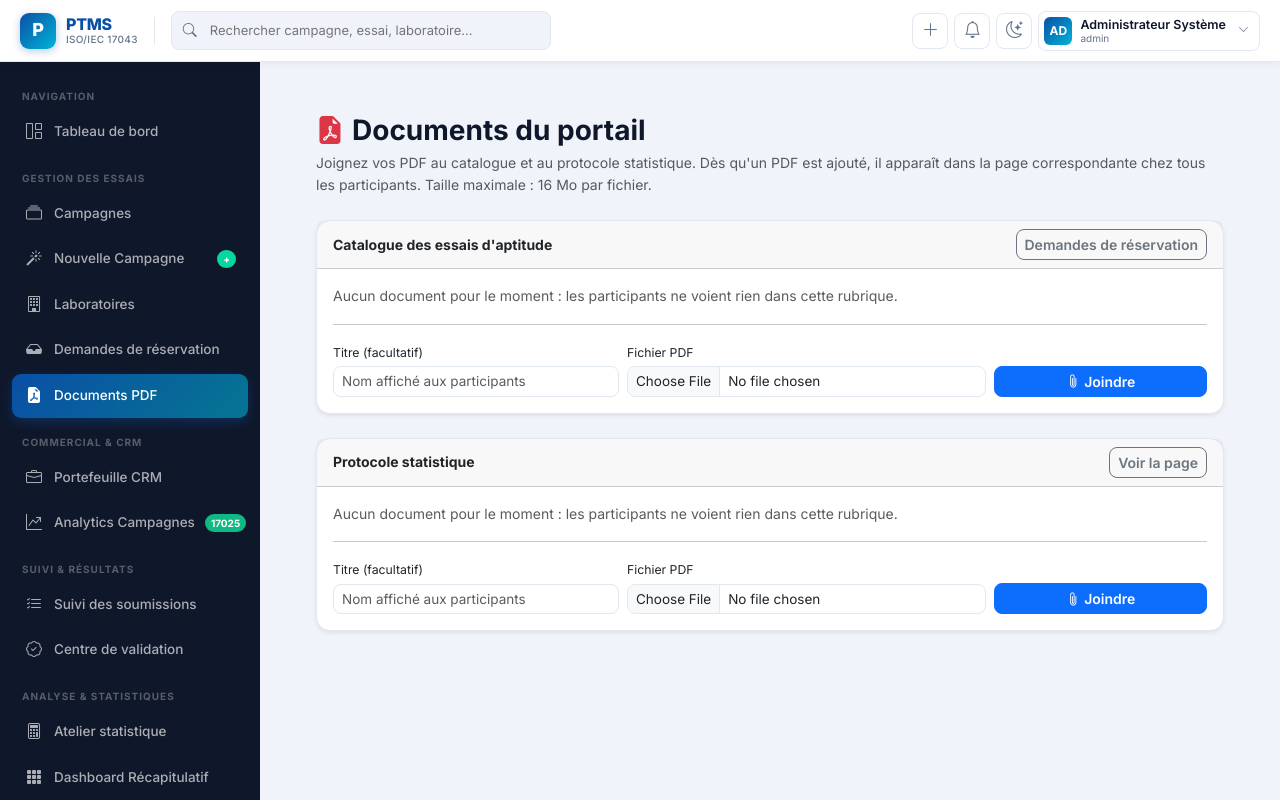
After one commit to RHO-ship-it/ptms-app, a Flask app: page /catalogue/documents in a window 1280 px wide. The commit adds this page. Run offline with Flask 3, Linux system fonts and the light colour scheme; a user stored in the database is signed in.

Commit message:
Let admins attach PDFs to catalogue and statistical protocol

```diff
--- a/blueprints/catalogue.py
+++ b/blueprints/catalogue.py
@@ -1,10 +1,15 @@
+import io
+import os
 from datetime import datetime
 
-from flask import Blueprint, render_template, request, flash, redirect, url_for
+from flask import Blueprint, render_template, request, flash, redirect, url_for, send_file
 from flask_login import login_required, current_user
 
 from extensions import db
 from models import Campaign, CampaignLaboratory, ParticipantForm, EnrollmentRequest, User
+from werkzeug.utils import secure_filename
+from sqlalchemy.orm import defer
+from models import PortalDocument
 from utils import notify, notify_role, log_action
 from blueprints.auth import roles_required
 
@@ -12,6 +17,15 @@ catalogue_bp = Blueprint("catalogue", __name__, template_folder="../templates/ca
 
 # Campagnes réservables : en préparation ou en cours (pas clôturées ni archivées).
 OPEN_STATUSES = ("draft", "active")
+
+# Rubriques auxquelles l'équipe peut joindre des PDF.
+DOC_KINDS = {"catalogue": "Catalogue des essais d'aptitude", "protocol": "Protocole statistique"}
+
+
+def _documents(kind):
+    """Documents d'une rubrique, sans charger leur contenu."""
+    return (PortalDocument.query.options(defer(PortalDocument.data))
+            .filter_by(kind=kind).order_by(PortalDocument.uploaded_at.desc()).all())
 
 
 @catalogue_bp.route("/")
@@ -39,7 +53,7 @@ def index():
             state = "open"
         items.append({"campaign": campaign, "state": state, "rejected": bool(req and req.status == "rejected"),
                       "note": req.decision_note if req and req.status == "rejected" else None})
-    return render_template("catalogue/index.html", lab=lab, items=items)
+    return render_template("catalogue/index.html", lab=lab, items=items, documents=_documents("catalogue"))
 
 
 @catalogue_bp.route("/<int:campaign_id>/book", methods=["POST"])
@@ -132,4 +146,70 @@ def decide(req_id, decision):
 @login_required
 def protocol():
     """Protocole statistique : méthodes appliquées par PTMS."""
-    return render_template("catalogue/protocol.html")
+    return render_template("catalogue/protocol.html", documents=_documents("protocol"))
+
+
+# ═════════════════════════════════════════════════════════════════════════════
+#  DOCUMENTS PDF (catalogue et protocole) : joints par l'équipe, lus par tous
+# ═════════════════════════════════════════════════════════════════════════════
+
+@catalogue_bp.route("/documents")
+@login_required
+@roles_required("admin", "chef_technique")
+def documents():
+    """Gestion des PDF du catalogue et du protocole statistique."""
+    sections = [(kind, label, _documents(kind)) for kind, label in DOC_KINDS.items()]
+    return render_template("catalogue/documents.html", sections=sections)
+
+
+@catalogue_bp.route("/documents/upload", methods=["POST"])
+@login_required
+@roles_required("admin", "chef_technique")
+def upload_document():
+    kind = request.form.get("kind")
+    if kind not in DOC_KINDS:
+        flash("Rubrique inconnue.", "danger")
+        return redirect(url_for("catalogue.documents"))
+    file = request.files.get("file")
+    if file is None or not file.filename:
+        flash("Choisissez un fichier PDF à joindre.", "warning")
+        return redirect(url_for("catalogue.documents"))
+    data = file.read()
+    # Extension ET signature : un fichier renommé en .pdf est refusé.
+    if not file.filename.lower().endswith(".pdf") or not data.startswith(b"%PDF-"):
+        flash("Le fichier doit être un PDF valide.", "danger")
+        return redirect(url_for("catalogue.documents"))
+    stem = os.path.splitext(file.filename)[0].strip()
+    title = (request.form.get("title") or "").strip()[:200] or stem[:200] or "Document"
+    safe_name = secure_filename(file.filename) or "document.pdf"
+    doc = PortalDocument(kind=kind, title=title, filename=safe_name, size=len(data),
+                         data=data, uploaded_by=current_user.id)
+    db.session.add(doc)
+    db.session.commit()
+    log_action("create", "PortalDocument", doc.id, f"PDF « {title} » ajouté à : {DOC_KINDS[kind]}")
+    flash(f"« {title} » est maintenant visible par les participants.", "success")
+    return redirect(url_for("catalogue.documents"))
+
+
+@catalogue_bp.route("/documents/<int:doc_id>")
+@login_required
+def document(doc_id):
+    """Ouvre (ou télécharge avec ?download=1) un PDF. Réservé aux utilisateurs connectés."""
+    doc = PortalDocument.query.get_or_404(doc_id)
+    response = send_file(io.BytesIO(doc.data), mimetype="application/pdf",
+                         as_attachment=bool(request.args.get("download")), download_name=doc.filename)
+    response.headers["X-Content-Type-Options"] = "nosniff"
+    return response
+
+
+@catalogue_bp.route("/documents/<int:doc_id>/delete", methods=["POST"])
+@login_required
+@roles_required("admin", "chef_technique")
+def delete_document(doc_id):
+    doc = PortalDocument.query.get_or_404(doc_id)
+    title = doc.title
+    db.session.delete(doc)
+    db.session.commit()
+    log_action("delete", "PortalDocument", doc_id, f"PDF « {title} » retiré")
+    flash(f"« {title} » a été retiré.", "success")
+    return redirect(url_for("catalogue.documents"))
--- a/models.py
+++ b/models.py
@@ -354,3 +354,18 @@ class EnrollmentRequest(db.Model):
 
     campaign = db.relationship("Campaign", backref=db.backref("enrollment_requests", cascade="all, delete-orphan"))
     laboratory = db.relationship("Laboratory", backref=db.backref("enrollment_requests", cascade="all, delete-orphan"))
+
+
+class PortalDocument(db.Model):
+    """PDF joint par l'équipe au catalogue ou au protocole statistique.
+    Le contenu est stocké en base pour survivre aux redéploiements."""
+    __tablename__ = "portal_documents"
+
+    id = db.Column(db.Integer, primary_key=True)
+    kind = db.Column(db.String(20), nullable=False)        # catalogue, protocol
+    title = db.Column(db.String(200), nullable=False)
+    filename = db.Column(db.String(255), nullable=False)
+    size = db.Column(db.Integer, nullable=False, default=0)
+    data = db.Column(db.LargeBinary, nullable=False)
+    uploaded_by = db.Column(db.Integer, db.ForeignKey("users.id"), nullable=True)
+    uploaded_at = db.Column(db.DateTime, default=datetime.utcnow)
--- a/templates/base.html
+++ b/templates/base.html
@@ -911,6 +911,9 @@
             <a href="{{ url_for('catalogue.requests') }}" class="ptms-nav-link {% if request.endpoint == 'catalogue.requests' %}active{% endif %}">
                 <i class="bi bi-inbox-fill"></i> Demandes de réservation
             </a>
+            <a href="{{ url_for('catalogue.documents') }}" class="ptms-nav-link {% if request.endpoint == 'catalogue.documents' %}active{% endif %}">
+                <i class="bi bi-file-earmark-pdf-fill"></i> Documents PDF
+            </a>
             {% endif %}
         </div>
 
--- /dev/null
+++ b/templates/catalogue/documents.html
@@ -0,0 +1,46 @@
+{% extends "base.html" %}
+{% block title %}Documents du portail{% endblock %}
+{% block content %}
+<div class="container-fluid px-4 py-4" style="max-width:980px;">
+  <h3 class="fw-bold mb-1"><i class="bi bi-file-earmark-pdf-fill text-danger me-2"></i>Documents du portail</h3>
+  <p class="text-muted mb-4">Joignez vos PDF au catalogue et au protocole statistique. Dès qu'un PDF est ajouté, il apparaît dans la page correspondante chez tous les participants. Taille maximale : 16 Mo par fichier.</p>
+
+  {% for kind, label, docs in sections %}
+  <div class="card shadow-sm mb-4" style="border-radius:14px;">
+    <div class="card-header fw-bold d-flex justify-content-between align-items-center">
+      <span>{{ label }}</span>
+      <a class="btn btn-sm btn-outline-secondary" href="{{ url_for('catalogue.protocol') if kind == 'protocol' else url_for('catalogue.requests') }}">
+        {% if kind == 'protocol' %}Voir la page{% else %}Demandes de réservation{% endif %}</a>
+    </div>
+    <div class="card-body">
+      {% for d in docs %}
+      <div class="d-flex align-items-center justify-content-between gap-2 py-2 {% if not loop.last %}border-bottom{% endif %}">
+        <div>
+          <div class="fw-semibold">{{ d.title }}</div>
+          <div class="small text-muted">{{ d.filename }} · {{ (d.size / 1024)|round|int }} Ko · {{ d.uploaded_at.strftime('%d/%m/%Y %H:%M') if d.uploaded_at else '—' }}</div>
+        </div>
+        <div class="d-flex gap-2">
+          <a class="btn btn-sm btn-outline-primary" target="_blank" rel="noopener" href="{{ url_for('catalogue.document', doc_id=d.id) }}">Ouvrir</a>
+          <form method="post" action="{{ url_for('catalogue.delete_document', doc_id=d.id) }}" onsubmit="return confirm('Retirer ce document ? Les participants ne le verront plus.');">
+            <button class="btn btn-sm btn-outline-danger" type="submit"><i class="bi bi-trash"></i></button>
+          </form>
+        </div>
+      </div>
+      {% else %}
+      <p class="text-muted mb-3">Aucun document pour le moment : les participants ne voient rien dans cette rubrique.</p>
+      {% endfor %}
+
+      <hr>
+      <form method="post" action="{{ url_for('catalogue.upload_document') }}" enctype="multipart/form-data" class="row g-2 align-items-end">
+        <input type="hidden" name="kind" value="{{ kind }}">
+        <div class="col-12 col-md-4"><label class="form-label small mb-1">Titre (facultatif)</label>
+          <input type="text" name="title" maxlength="200" class="form-control form-control-sm" placeholder="Nom affiché aux participants"></div>
+        <div class="col-12 col-md-5"><label class="form-label small mb-1">Fichier PDF</label>
+          <input type="file" name="file" accept="application/pdf,.pdf" class="form-control form-control-sm" required></div>
+        <div class="col-12 col-md-3"><button class="btn btn-primary btn-sm w-100" type="submit"><i class="bi bi-paperclip me-1"></i>Joindre</button></div>
+      </form>
+    </div>
+  </div>
+  {% endfor %}
+</div>
+{% endblock %}
--- a/templates/catalogue/index.html
+++ b/templates/catalogue/index.html
@@ -5,6 +5,8 @@
   <h3 class="fw-bold mb-1"><i class="bi bi-journal-bookmark-fill text-primary me-2"></i>Catalogue des essais d'aptitude</h3>
   <p class="text-muted mb-4">Réservez votre participation aux campagnes ouvertes.
     {% if lab %}Laboratoire <strong>{{ lab.code }}</strong>.{% endif %}</p>
+
+  {% include "catalogue/_documents.html" %}
 
   <div class="mb-4" style="max-width:520px;">
     <div class="input-group"><span class="input-group-text"><i class="bi bi-search"></i></span>
--- a/templates/catalogue/protocol.html
+++ b/templates/catalogue/protocol.html
@@ -4,6 +4,8 @@
 <div class="container-fluid px-4 py-4" style="max-width:980px;">
   <h3 class="fw-bold mb-1"><i class="bi bi-bar-chart-line-fill text-primary me-2"></i>Protocole statistique</h3>
   <p class="text-muted mb-4">Méthodes appliquées par PTMS pour évaluer la performance des laboratoires, conformément à l'ISO/IEC 17043 et à l'ISO 13528.</p>
+
+  {% include "catalogue/_documents.html" %}
 
   <div class="card shadow-sm mb-3" style="border-radius:14px;"><div class="card-body">
     <h5 class="fw-bold">1. Valeur assignée et valeur consensuelle</h5>
```
Also changed, not shown: templates/catalogue/_documents.html (added, +17 -0 lines).
